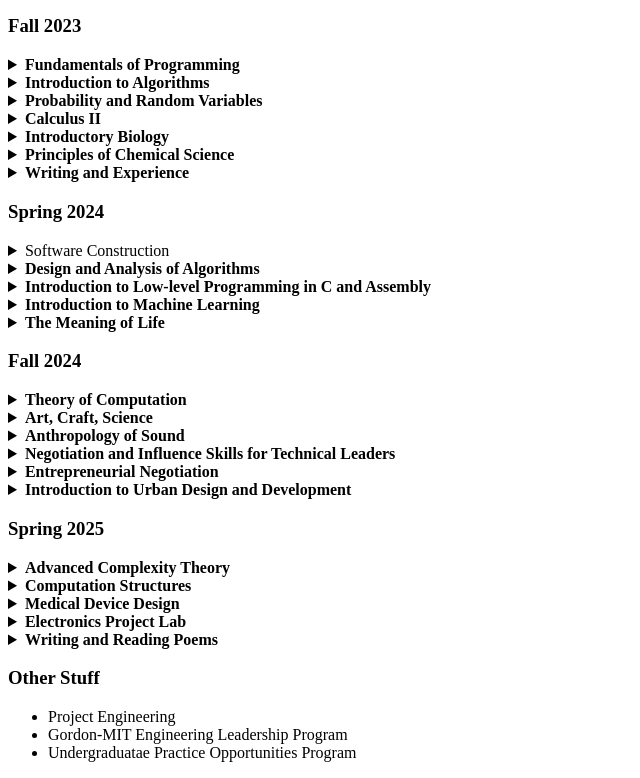
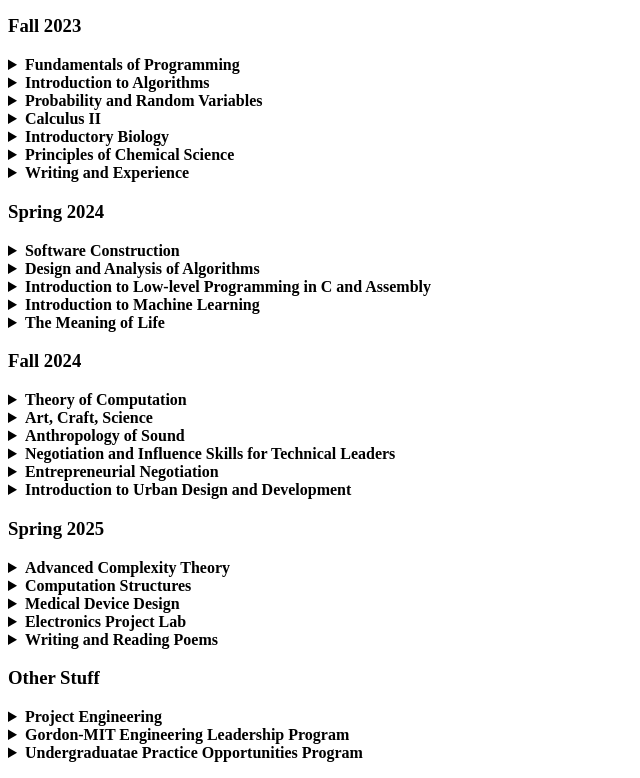
Before and after one commit to busebusee27/busebusee27.github.io, a plain HTML site: page index.html in a window 1280 px wide. Shown: the part 400-1178 px from the top of the page, without its empty margins (0-640 px from the left). Drawn offline with Linux system fonts and the light colour scheme.

Commit message:
chore: updated stuff

```diff
--- a/index.html
+++ b/index.html
@@ -198,7 +198,7 @@
         <h3 id="spring-2024">Spring 2024</h3>
         <details>
         <summary>
-        </b>Software Construction</b>
+        <b>Software Construction</b>
         </summary>
         Introduced fundamental principles and techniques of software
         development: how to write software that is safe from bugs, easy
@@ -416,11 +416,21 @@
         <!-- * Introduction to Autonomous Underwater Vehicles
         * Introduction to Design -->
         <h3 id="other-stuff">Other Stuff</h3>
-        <ul>
-        <li>Project Engineering</li>
-        <li>Gordon-MIT Engineering Leadership Program</li>
-        <li>Undergraduatae Practice Opportunities Program</li>
-        </ul>
+        <details>
+        <summary>
+        <b>Project Engineering</b>
+        </summary>
+        </details>
+        <details>
+        <summary>
+        <b>Gordon-MIT Engineering Leadership Program</b>
+        </summary>
+        </details>
+        <details>
+        <summary>
+        <b>Undergraduatae Practice Opportunities Program</b>
+        </summary>
+        </details>
     </div>
   </body>
 </html>
```
Also changed, not shown: 1 other file.
